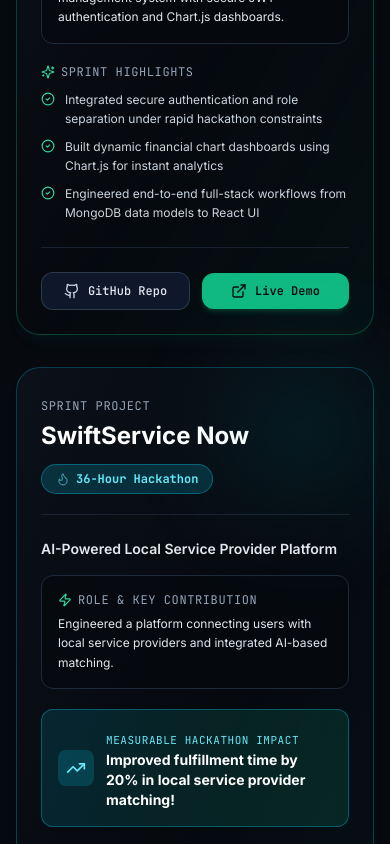
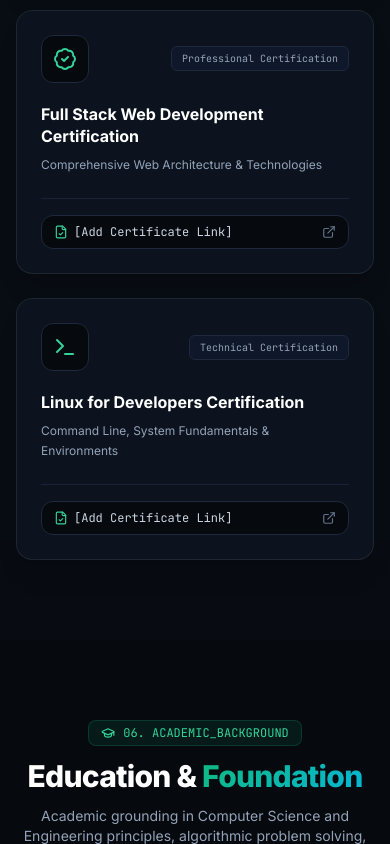
Before and after one commit to Karan-max-ux/portfolio, a React (Vite) app: page / in a window 390 px wide. Shown: the part 8860-9704 px from the top of the page. Built offline with nearby package versions, Linux system fonts and the light colour scheme.

Commit message:
Remove duplicate Hackathons section, consolidate in Featured Projects, and renumber sections

```diff
--- a/src/App.jsx
+++ b/src/App.jsx
@@ -5,7 +5,6 @@ import About from './components/About';
 import Skills from './components/Skills';
 import Experience from './components/Experience';
 import Projects from './components/Projects';
-import Hackathons from './components/Hackathons';
 import Certifications from './components/Certifications';
 import Education from './components/Education';
 import Contact from './components/Contact';
@@ -29,7 +28,6 @@ export default function App() {
       'skills',
       'experience',
       'projects',
-      'hackathons',
       'certifications',
       'education',
       'contact'
@@ -81,7 +79,6 @@ export default function App() {
         <Skills />
         <Experience />
         <Projects onOpenPlaceholder={openPlaceholderModal} />
-        <Hackathons onOpenPlaceholder={openPlaceholderModal} />
         <Certifications onOpenPlaceholder={openPlaceholderModal} />
         <Education />
         <Contact onOpenPlaceholder={openPlaceholderModal} />
--- a/src/components/Certifications.jsx
+++ b/src/components/Certifications.jsx
@@ -25,7 +25,7 @@ export default function Certifications({ onOpenPlaceholder }) {
         <div className="flex flex-col items-center text-center mb-16">
           <div className="inline-flex items-center gap-2 px-3 py-1 rounded-lg bg-emerald-500/10 border border-emerald-500/20 text-xs font-mono text-emerald-400 mb-3">
             <Award className="w-3.5 h-3.5" />
-            <span>06. VERIFIED_CREDENTIALS</span>
+            <span>05. VERIFIED_CREDENTIALS</span>
           </div>
           <h2 className="text-3xl sm:text-4xl font-extrabold text-white tracking-tight">
             Certifications & <span className="text-gradient-emerald">Assessments</span>
--- a/src/components/Contact.jsx
+++ b/src/components/Contact.jsx
@@ -91,7 +91,7 @@ export default function Contact({ onOpenPlaceholder }) {
         <div className="flex flex-col items-center text-center mb-16">
           <div className="inline-flex items-center gap-2 px-3 py-1 rounded-lg bg-emerald-500/10 border border-emerald-500/20 text-xs font-mono text-emerald-400 mb-3">
             <MessageSquare className="w-3.5 h-3.5" />
-            <span>08. GET_IN_TOUCH</span>
+            <span>07. GET_IN_TOUCH</span>
           </div>
           <h2 className="text-3xl sm:text-4xl font-extrabold text-white tracking-tight">
             {contactInfo.heading}
--- a/src/components/Education.jsx
+++ b/src/components/Education.jsx
@@ -19,7 +19,7 @@ export default function Education() {
         <div className="flex flex-col items-center text-center mb-16">
           <div className="inline-flex items-center gap-2 px-3 py-1 rounded-lg bg-emerald-500/10 border border-emerald-500/20 text-xs font-mono text-emerald-400 mb-3">
             <GraduationCap className="w-3.5 h-3.5" />
-            <span>07. ACADEMIC_BACKGROUND</span>
+            <span>06. ACADEMIC_BACKGROUND</span>
           </div>
           <h2 className="text-3xl sm:text-4xl font-extrabold text-white tracking-tight">
             Education & <span className="text-gradient-emerald">Foundation</span>
--- a/src/components/Hackathons.jsx
+++ /dev/null
@@ -1,184 +0,0 @@
-import React from 'react';
-import { hackathonsData } from '../data/portfolioData';
-import {
-  Trophy,
-  Flame,
-  Clock,
-  CheckCircle2,
-  TrendingUp,
-  ShieldCheck,
-  Cpu,
-  Sparkles,
-  Zap,
-  Github,
-  ExternalLink
-} from 'lucide-react';
-
-export default function Hackathons({ onOpenPlaceholder }) {
-  return (
-    <section id="hackathons" className="py-20 relative">
-      <div className="max-w-7xl mx-auto px-4 sm:px-6 lg:px-8">
-
-        {/* Section Header */}
-        <div className="flex flex-col items-center text-center mb-16">
-          <div className="inline-flex items-center gap-2 px-3 py-1 rounded-lg bg-emerald-500/10 border border-emerald-500/20 text-xs font-mono text-emerald-400 mb-3">
-            <Trophy className="w-3.5 h-3.5" />
-            <span>05. HACKATHON_BUILDS</span>
-          </div>
-          <h2 className="text-3xl sm:text-4xl font-extrabold text-white tracking-tight">
-            Hackathons & <span className="text-gradient-emerald">Sprint Engineering</span>
-          </h2>
-          <p className="text-sm sm:text-base text-slate-400 max-w-xl mt-3">
-            Rapid prototyping, high-intensity teamwork, and solving complex problems under strict 36–48 hour time constraints.
-          </p>
-          <div className="w-12 h-1 bg-emerald-500 rounded-full mt-3" />
-        </div>
-
-        {/* Hackathons Grid */}
-        <div className="grid grid-cols-1 lg:grid-cols-2 gap-8">
-          {hackathonsData.map((hackathon, idx) => (
-            <div
-              key={idx}
-              className={`relative rounded-3xl p-6 sm:p-8 border transition-all duration-300 ${
-                hackathon.accentColor === 'emerald'
-                  ? 'bg-gradient-to-br from-dark-900 via-dark-950 to-emerald-950/20 border-emerald-500/30 hover:border-emerald-500/60 shadow-lg shadow-emerald-500/5'
-                  : 'bg-gradient-to-br from-dark-900 via-dark-950 to-cyan-950/20 border-cyan-500/30 hover:border-cyan-500/60 shadow-lg shadow-cyan-500/5'
-              }`}
-            >
-              {/* Background ambient accent */}
-              <div
-                className={`absolute top-0 right-0 w-32 h-32 rounded-full blur-3xl opacity-20 pointer-events-none ${
-                  hackathon.accentColor === 'emerald' ? 'bg-emerald-500' : 'bg-cyan-500'
-                }`}
-              />
-
-              {/* Card Header */}
-              <div className="flex flex-wrap items-center justify-between gap-3 pb-5 border-b border-slate-800/80 mb-6">
-                <div>
-                  <span className="text-xs font-mono uppercase tracking-wider text-slate-400">
-                    Sprint Project
-                  </span>
-                  <h3 className="text-2xl font-bold text-white mt-1">
-                    {hackathon.projectTitle}
-                  </h3>
-                </div>
-
-                {/* Duration Badge */}
-                <div className={`inline-flex items-center gap-1.5 px-3.5 py-1.5 rounded-full text-xs font-mono font-bold ${
-                  hackathon.accentColor === 'emerald'
-                    ? 'bg-emerald-500/20 text-emerald-300 border border-emerald-500/40'
-                    : 'bg-cyan-500/20 text-cyan-300 border border-cyan-500/40'
-                }`}>
-                  <Flame className="w-3.5 h-3.5 animate-pulse" />
-                  <span>{hackathon.durationBadge}</span>
-                </div>
-              </div>
-
-              {/* Sub-headline */}
-              <p className="text-sm font-semibold text-slate-200 mb-4">
-                {hackathon.headline}
-              </p>
-
-              {/* Role / Contribution */}
-              <div className="p-4 rounded-xl bg-dark-950/80 border border-slate-800 mb-5">
-                <h4 className="text-xs font-mono uppercase tracking-wider text-slate-400 mb-1.5 flex items-center gap-1.5">
-                  <Zap className="w-3.5 h-3.5 text-emerald-400" />
-                  Role & Key Contribution
-                </h4>
-                <p className="text-xs sm:text-sm text-slate-200 leading-relaxed">
-                  {hackathon.roleContribution}
-                </p>
-              </div>
-
-              {/* Achievement Callout (SwiftService Now) */}
-              {hackathon.achievementHighlight && (
-                <div className="p-4 rounded-xl bg-gradient-to-r from-cyan-500/15 to-emerald-500/15 border border-cyan-500/40 mb-5 flex items-center gap-3">
-                  <div className="w-9 h-9 rounded-lg bg-cyan-500/20 flex items-center justify-center text-cyan-300 shrink-0">
-                    <TrendingUp className="w-5 h-5" />
-                  </div>
-                  <div>
-                    <span className="text-[11px] font-mono uppercase tracking-wider text-cyan-300">
-                      Measurable Hackathon Impact
-                    </span>
-                    <p className="text-sm font-bold text-white">
-                      {hackathon.achievementHighlight} in local service provider matching!
-                    </p>
-                  </div>
-                </div>
-              )}
-
-              {/* Key Outcomes */}
-              <div>
-                <h4 className="text-xs font-mono uppercase tracking-wider text-slate-400 mb-2.5 flex items-center gap-1.5">
-                  <Sparkles className="w-3.5 h-3.5 text-emerald-400" />
-                  Sprint Highlights
-                </h4>
-                <ul className="space-y-2">
-                  {hackathon.keyOutcomes.map((outcome, oIdx) => (
-                    <li key={oIdx} className="flex items-start gap-2.5 text-xs text-slate-300 leading-relaxed">
-                      <CheckCircle2 className="w-3.5 h-3.5 text-emerald-400 shrink-0 mt-0.5" />
-                      <span>{outcome}</span>
-                    </li>
-                  ))}
-                </ul>
-              </div>
-
-              {/* Card Footer: Action Links */}
-              <div className="pt-6 mt-6 border-t border-slate-800/80 flex flex-wrap items-center gap-3">
-                {hackathon.githubUrl ? (
-                  <a
-                    href={hackathon.githubUrl}
-                    target="_blank"
-                    rel="noopener noreferrer"
-                    className="flex-1 min-w-[130px] inline-flex items-center justify-center gap-2 px-4 py-2.5 rounded-xl bg-slate-900 hover:bg-slate-800 text-slate-200 border border-slate-700/80 hover:border-slate-600 text-xs font-mono font-medium transition-all"
-                  >
-                    <Github className="w-4 h-4 text-slate-300" />
-                    <span>GitHub Repo</span>
-                  </a>
-                ) : (
-                  <button
-                    onClick={() => onOpenPlaceholder({
-                      title: `${hackathon.projectTitle} GitHub Repository`,
-                      fieldName: `hackathons[${idx}].githubUrl`,
-                      message: `Repository link placeholder for ${hackathon.projectTitle}. You can configure your repository URL in src/data/portfolioData.js.`
-                    })}
-                    className="flex-1 min-w-[130px] inline-flex items-center justify-center gap-2 px-4 py-2.5 rounded-xl bg-slate-900 hover:bg-slate-800 text-slate-200 border border-slate-700/80 hover:border-slate-600 text-xs font-mono font-medium transition-all"
-                  >
-                    <Github className="w-4 h-4 text-slate-300" />
-                    <span>GitHub Repo</span>
-                  </button>
-                )}
-
-                {hackathon.liveUrl ? (
-                  <a
-                    href={hackathon.liveUrl}
-                    target="_blank"
-                    rel="noopener noreferrer"
-                    className="flex-1 min-w-[130px] inline-flex items-center justify-center gap-2 px-4 py-2.5 rounded-xl bg-emerald-500 hover:bg-emerald-400 text-dark-950 text-xs font-mono font-semibold shadow-md shadow-emerald-500/20 transition-all"
-                  >
-                    <ExternalLink className="w-4 h-4" />
-                    <span>Live Demo</span>
-                  </a>
-                ) : (
-                  <button
-                    onClick={() => onOpenPlaceholder({
-                      title: `${hackathon.projectTitle} Live Demo`,
-                      fieldName: `hackathons[${idx}].liveUrl`,
-                      message: `Live deployment URL placeholder for ${hackathon.projectTitle}. You can configure your live URL in src/data/portfolioData.js.`
-                    })}
-                    className="flex-1 min-w-[130px] inline-flex items-center justify-center gap-2 px-4 py-2.5 rounded-xl bg-emerald-500 hover:bg-emerald-400 text-dark-950 text-xs font-mono font-semibold shadow-md shadow-emerald-500/20 transition-all"
-                  >
-                    <ExternalLink className="w-4 h-4" />
-                    <span>Live Demo</span>
-                  </button>
-                )}
-              </div>
-
-            </div>
-          ))}
-        </div>
-
-      </div>
-    </section>
-  );
-}
--- a/src/data/portfolioData.js
+++ b/src/data/portfolioData.js
@@ -267,7 +267,6 @@ export const navLinks = [
   { name: "Skills", href: "#skills" },
   { name: "Experience", href: "#experience" },
   { name: "Projects", href: "#projects" },
-  { name: "Hackathons", href: "#hackathons" },
   { name: "Certifications", href: "#certifications" },
   { name: "Education", href: "#education" },
   { name: "Contact", href: "#contact" }
```
Also changed, not shown: UI_UX_AND_PAGE_DETAILS_PREVIEW.html (+3 -9 lines), 2 other files (tests, documents, lock files or other folders).
